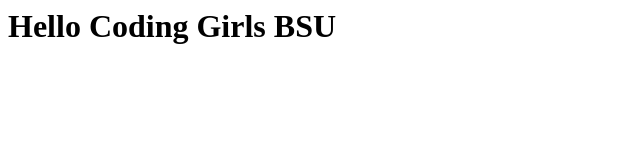
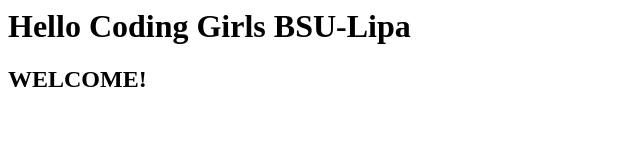
Before and after one commit to steffiezendy/my_project, a plain HTML site: page index.html in a window 1280 px wide. Shown: the whole page, without its empty margins (0-640 px from the left). Drawn offline with Linux system fonts and the light colour scheme.

Commit message:
Update index.html

```diff
--- a/index.html
+++ b/index.html
@@ -1,6 +1,7 @@
 <html>
 <title>hello</title>
 <body>
-  <h1>Hello Coding Girls BSU</h1>
+  <h1>Hello Coding Girls BSU-Lipa</h1>
+  <h2>WELCOME!</h2>
 </body>
 </html>
```
